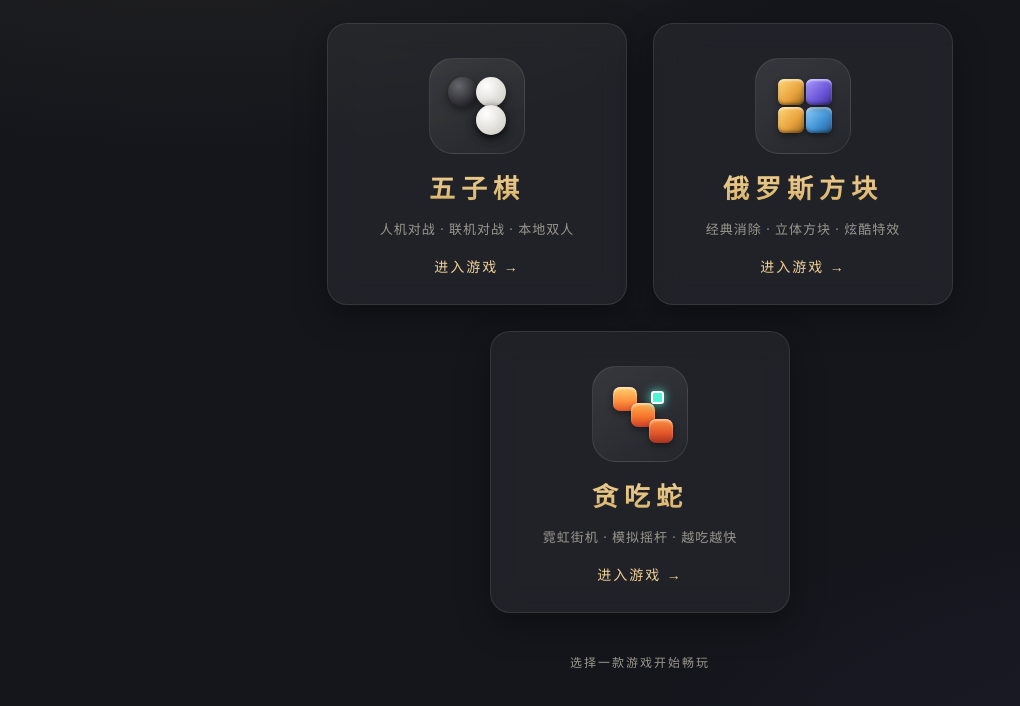
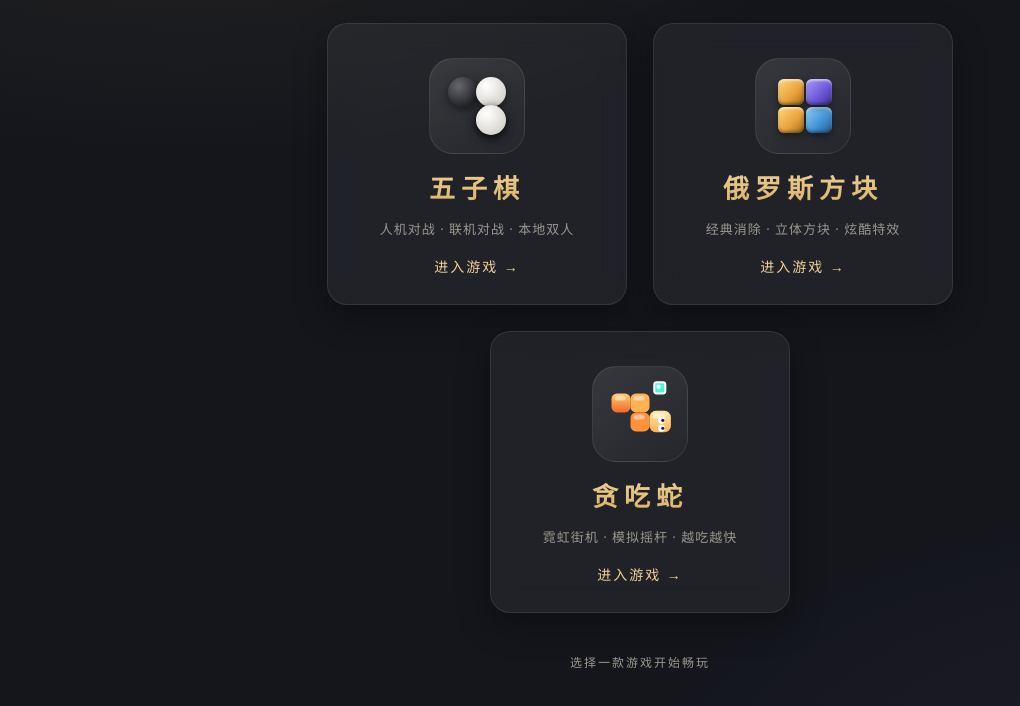
Before and after one commit to wms11011/gomoku, a website: page public/index.html in a window 1280 px wide. Shown: the part 118-824 px from the top of the page, without its empty margins (0-1020 px from the left). Drawn offline with Linux system fonts and the light colour scheme.

Commit message:
大厅贪吃蛇图标重设计：改为内联 SVG 果冻蛇（渲染更稳定）

```diff
--- a/public/css/style.css
+++ b/public/css/style.css
@@ -695,23 +695,3 @@ body {
   #joystick-zone { height: 170px; }
   .snake-hint { display: none; }
 }
-
-/* 大厅贪吃蛇图标 */
-.snake-icon span {
-  position: absolute;
-  width: 24px; height: 24px;
-  border-radius: 30%;
-  background: linear-gradient(180deg, #ffcf6e, #ff913d 60%, #e0552b);
-  box-shadow: inset 0 2px 2px rgba(255,255,255,0.5), 0 3px 6px rgba(0,0,0,0.4);
-}
-.snake-icon span:nth-child(1) { top: 20px; left: 20px; }
-.snake-icon span:nth-child(2) { top: 36px; left: 38px; background: linear-gradient(180deg, #ffb154, #f5722a 60%, #c93f2e); }
-.snake-icon span:nth-child(3) { top: 52px; left: 56px; background: linear-gradient(180deg, #ff913d, #e0552b 60%, #a8321f); }
-.snake-icon span:nth-child(4) {
-  top: 24px; left: 58px;
-  width: 13px; height: 13px;
-  border-radius: 3px;
-  background: #4ff3d8;
-  border: 2px solid #fff;
-  box-shadow: 0 0 10px rgba(79, 243, 216, 0.9);
-}
--- a/public/index.html
+++ b/public/index.html
@@ -37,7 +37,35 @@
 
     <a class="game-card" href="/snake.html">
       <div class="game-icon snake-icon">
-        <span></span><span></span><span></span><span></span>
+        <svg viewBox="0 0 96 96" width="76" height="76" aria-hidden="true">
+          <defs>
+            <linearGradient id="snk-body" x1="0" y1="0" x2="0" y2="1">
+              <stop offset="0" stop-color="#ffcf6e"/>
+              <stop offset="1" stop-color="#f2682a"/>
+            </linearGradient>
+            <linearGradient id="snk-head" x1="0" y1="0" x2="0" y2="1">
+              <stop offset="0" stop-color="#ffe9a8"/>
+              <stop offset="1" stop-color="#ffb154"/>
+            </linearGradient>
+          </defs>
+          <!-- 身体（三节果冻方块，弯成蛇形） -->
+          <rect x="12" y="22" width="24" height="24" rx="7" fill="url(#snk-body)"/>
+          <rect x="16" y="25" width="14" height="6" rx="3" fill="rgba(255,255,255,.45)"/>
+          <rect x="36" y="22" width="24" height="24" rx="7" fill="#ffb154"/>
+          <rect x="40" y="25" width="14" height="6" rx="3" fill="rgba(255,255,255,.45)"/>
+          <rect x="36" y="46" width="24" height="24" rx="7" fill="#ff913d"/>
+          <rect x="40" y="49" width="14" height="6" rx="3" fill="rgba(255,255,255,.45)"/>
+          <!-- 头（朝右，大眼睛） -->
+          <rect x="60" y="44" width="27" height="27" rx="8" fill="url(#snk-head)"/>
+          <rect x="64" y="47" width="16" height="7" rx="3.5" fill="rgba(255,255,255,.5)"/>
+          <circle cx="75" cy="56" r="4.4" fill="#ffffff"/>
+          <circle cx="75" cy="66" r="4.4" fill="#ffffff"/>
+          <circle cx="76.8" cy="56" r="2" fill="#1c2233"/>
+          <circle cx="76.8" cy="66" r="2" fill="#1c2233"/>
+          <!-- 魔豆 -->
+          <rect x="66" y="8" width="14" height="14" rx="3" fill="#4ff3d8" stroke="#ffffff" stroke-width="2.5"/>
+          <rect x="69" y="11" width="5" height="5" rx="1.5" fill="rgba(255,255,255,.9)"/>
+        </svg>
       </div>
       <h2>贪吃蛇</h2>
       <p>霓虹街机 · 模拟摇杆 · 越吃越快</p>
```
